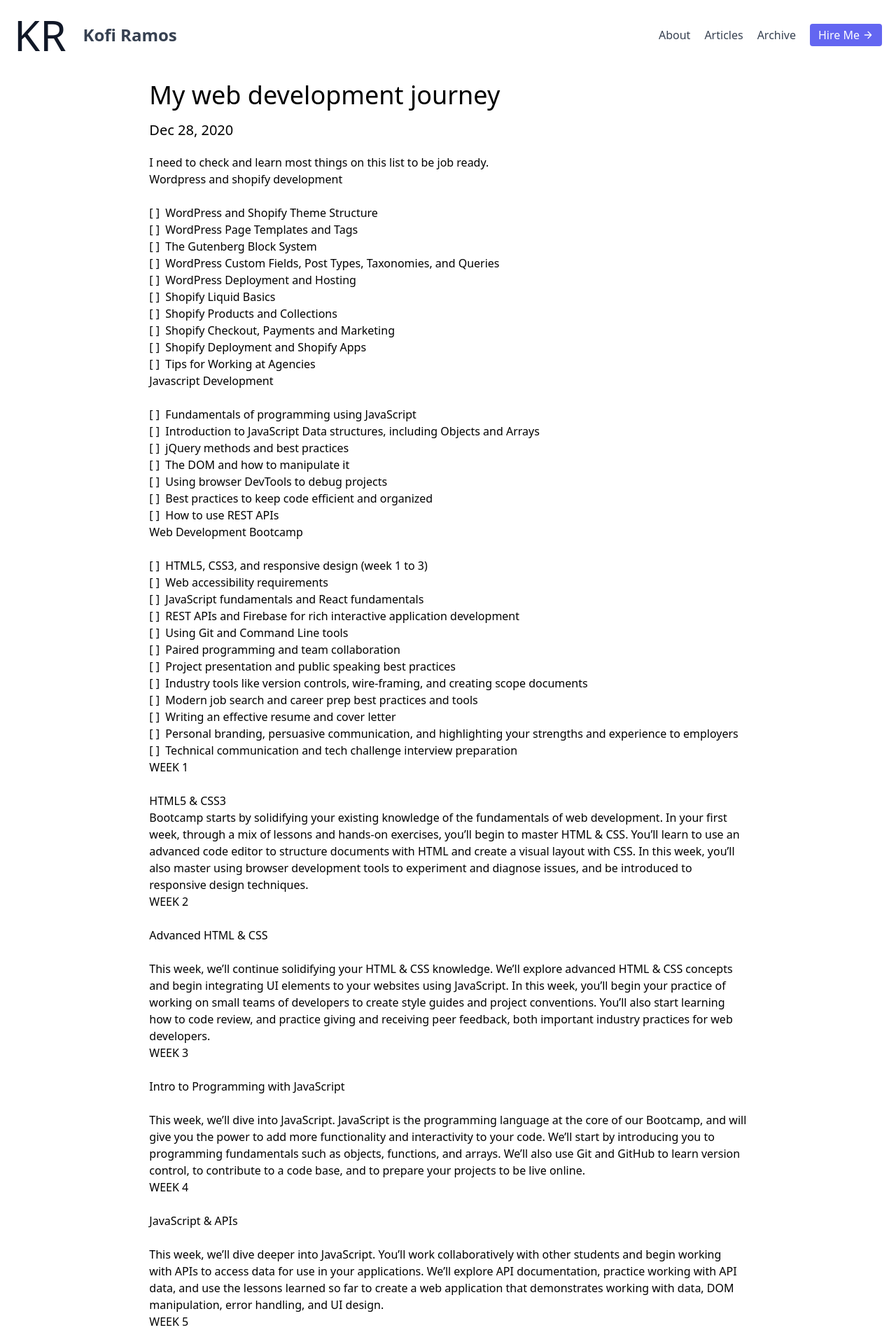
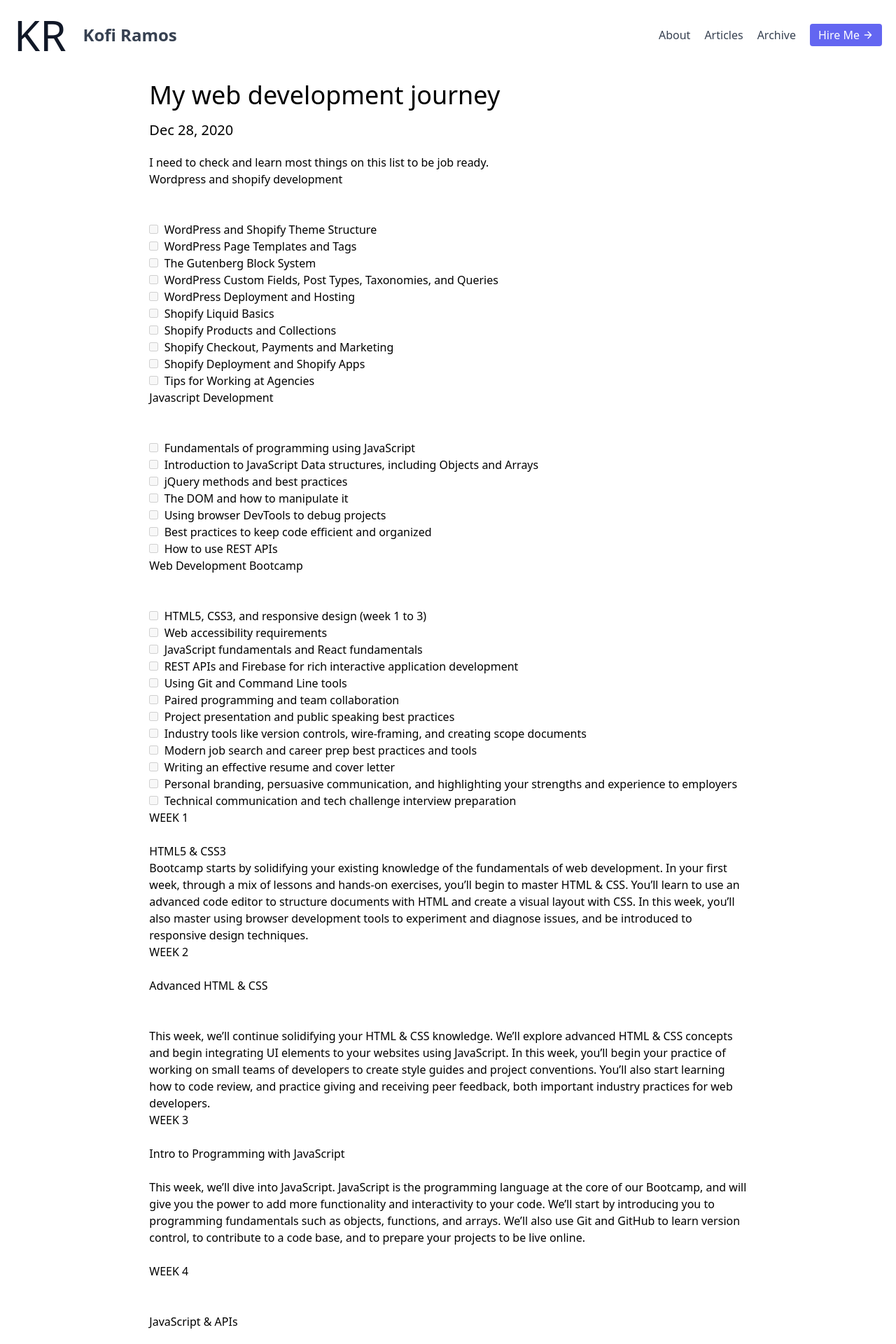
Before and after one commit to iamkarsoft/iamkarsoft.github.io, a Jekyll site: the page built from _posts/2020-12-28-my-web-development-journey.markdown, in a window 1280 px wide. Shown: the top 1920 px of the page at 70% size. Built offline with Jekyll 4.4.1, drawn with Linux system fonts in a browser that asks for light colours; nearby versions of some CDN libraries; some of the changed text lies outside the part shown.

Commit message:
[housekeeping]

````diff
--- a/_layouts/default.html
+++ b/_layouts/default.html
@@ -19,6 +19,8 @@
           rel="stylesheet"
           href="https://cdnjs.cloudflare.com/ajax/libs/font-awesome/5.13.1/css/all.min.css"
         />
+       <link rel="stylesheet" href="https://cdn.jsdelivr.net/npm/prismjs@1.23.0/themes/prism.css">
+
         <link rel="stylesheet" href="https://cdnjs.cloudflare.com/ajax/libs/highlight.js/10.5.0/styles/default.min.css">
 <script src="https://cdnjs.cloudflare.com/ajax/libs/highlight.js/10.5.0/highlight.min.js" defer></script>
 <!-- and it's easy to individually load additional languages -->
@@ -72,6 +74,8 @@
     </div>
     <!-- scripts -->
     <script src="main.js"></script>
+    <script src="https://cdn.jsdelivr.net/npm/prismjs@1.23.0/prism.min.js"></script>
+    <script src="https://cdn.jsdelivr.net/npm/prismjs@1.23.0/components.js"></script>
     <!-- scripts -->
 </body>
 
--- a/_posts/2020-12-07-removing-letsencrypt-ssl.markdown
+++ b/_posts/2020-12-07-removing-letsencrypt-ssl.markdown
@@ -10,7 +10,7 @@
 
 
 
-```
+```bash
 rm -rf /etc/letsencrypt/live/${DOMAIN}
 rm -rf /etc/letsencrypt/renewal/${DOMAIN}.conf
 rm -rf /etc/letsencrypt/archive/${DOMAIN}
@@ -19,7 +19,7 @@
 
 ### In case apache2 stops working
 
-```
+```bash
 apachectl stop
 /etc/init.d/apache2 start
 ```
--- a/_posts/2020-12-28-my-web-development-journey.markdown
+++ b/_posts/2020-12-28-my-web-development-journey.markdown
@@ -9,44 +9,47 @@
 
 ## Wordpress and shopify development
 <br>
+<br>
 
-- [ ]&nbsp; WordPress and Shopify Theme Structure
-- [ ]&nbsp; WordPress Page Templates and Tags
-- [ ]&nbsp; The Gutenberg Block System
-- [ ]&nbsp; WordPress Custom Fields, Post Types, Taxonomies, and Queries
-- [ ]&nbsp; WordPress Deployment and Hosting
-- [ ]&nbsp; Shopify Liquid Basics
-- [ ]&nbsp; Shopify Products and Collections
-- [ ]&nbsp; Shopify Checkout, Payments and Marketing
-- [ ]&nbsp; Shopify Deployment and Shopify Apps
-- [ ]&nbsp; Tips for Working at Agencies
+- [ ] &nbsp; WordPress and Shopify Theme Structure
+- [ ] &nbsp; WordPress Page Templates and Tags
+- [ ] &nbsp; The Gutenberg Block System
+- [ ] &nbsp; WordPress Custom Fields, Post Types, Taxonomies, and Queries
+- [ ] &nbsp; WordPress Deployment and Hosting
+- [ ] &nbsp; Shopify Liquid Basics
+- [ ] &nbsp; Shopify Products and Collections
+- [ ] &nbsp; Shopify Checkout, Payments and Marketing
+- [ ] &nbsp; Shopify Deployment and Shopify Apps
+- [ ] &nbsp; Tips for Working at Agencies
 
 
 ## Javascript Development
 <br>
-- [ ]&nbsp; Fundamentals of programming using JavaScript
-- [ ]&nbsp; Introduction to JavaScript Data structures, including Objects and Arrays
-- [ ]&nbsp; jQuery methods and best practices
-- [ ]&nbsp; The DOM and how to manipulate it
-- [ ]&nbsp; Using browser DevTools to debug projects
-- [ ]&nbsp; Best practices to keep code efficient and organized
-- [ ]&nbsp; How to use REST APIs
+<br>
+- [ ] &nbsp; Fundamentals of programming using JavaScript
+- [ ] &nbsp; Introduction to JavaScript Data structures, including Objects and Arrays
+- [ ] &nbsp; jQuery methods and best practices
+- [ ] &nbsp; The DOM and how to manipulate it
+- [ ] &nbsp; Using browser DevTools to debug projects
+- [ ] &nbsp; Best practices to keep code efficient and organized
+- [ ] &nbsp; How to use REST APIs
 
 
 ## Web Development Bootcamp
 <br>
-- [ ]&nbsp; HTML5, CSS3, and responsive design (week 1 to 3)
-- [ ]&nbsp;  Web accessibility requirements
-- [ ]&nbsp;  JavaScript fundamentals and React fundamentals
-- [ ]&nbsp;  REST APIs and Firebase for rich interactive application development
-- [ ]&nbsp;  Using Git and Command Line tools
-- [ ]&nbsp;  Paired programming and team collaboration
-- [ ]&nbsp;  Project presentation and public speaking best practices
-- [ ]&nbsp;  Industry tools like version controls, wire-framing, and creating scope documents
-- [ ]&nbsp;  Modern job search and career prep best practices and tools
-- [ ]&nbsp;  Writing an effective resume and cover letter
-- [ ]&nbsp;  Personal branding, persuasive communication, and highlighting your strengths and experience to employers
-- [ ]&nbsp;  Technical communication and tech challenge interview preparation
+<br>
+- [ ] &nbsp; HTML5, CSS3, and responsive design (week 1 to 3)
+- [ ] &nbsp;  Web accessibility requirements
+- [ ] &nbsp;  JavaScript fundamentals and React fundamentals
+- [ ] &nbsp;  REST APIs and Firebase for rich interactive application development
+- [ ] &nbsp;  Using Git and Command Line tools
+- [ ] &nbsp;  Paired programming and team collaboration
+- [ ] &nbsp;  Project presentation and public speaking best practices
+- [ ] &nbsp;  Industry tools like version controls, wire-framing, and creating scope documents
+- [ ] &nbsp;  Modern job search and career prep best practices and tools
+- [ ] &nbsp;  Writing an effective resume and cover letter
+- [ ] &nbsp;  Personal branding, persuasive communication, and highlighting your strengths and experience to employers
+- [ ] &nbsp;  Technical communication and tech challenge interview preparation
 
 
 ### WEEK 1
@@ -65,6 +68,7 @@
 <br>
 
 #### Advanced HTML & CSS
+<br>
 <br>
 This week, we’ll continue solidifying your HTML & CSS knowledge. We’ll explore
 advanced HTML & CSS concepts and begin integrating UI elements to your
@@ -86,8 +90,12 @@
 learn version control, to contribute to a code base, and to prepare your projects to
 be live online.
 <br>
+<br>
+
 ### WEEK 4
 <br>
+<br>
+
 #### JavaScript & APIs
 <br>
 This week, we’ll dive deeper into JavaScript. You’ll work collaboratively with other
@@ -99,6 +107,8 @@
 
 ### WEEK 5
 <br>
+<br>
+
 #### Advanced JavaScript
 <br>
 In our second full week tackling JavaScript, you’ll learn about Ajax and JSON,
@@ -110,6 +120,8 @@
 
 ### WEEK 6
 <br>
+<br>
+
 #### JavaScript Web Applications & React
 <br>
 This week we’ll start exploring React, a popular JavaScript library. You’ll learn how
@@ -121,6 +133,8 @@
 
 ### WEEK 7
 <br>
+<br>
+
 #### React Continued
 <br>
 Building on last week’s learning, you’ll continue working on your introductory
@@ -133,7 +147,9 @@
 
 ### WEEK 8
 <br>
+
 #### Putting It All Together
+<br>
 <br>
 This week we’ll put the “project” in project-based learning. You’ll focus on continuing
 your large group project, using in-class work time to build your complex, showstopping
@@ -144,13 +160,14 @@
 
 ## Full-stack bootcamp
 <br>
-- [ ]&nbsp;HTTP Requests & methods
-- [ ]&nbsp;Client & server communication
-- [ ]&nbsp;API implementation using server-side
-- [ ]&nbsp;Data persistence and document-oriented database systems
-- [ ]&nbsp;End-user and client-server authentication techniques
-- [ ]&nbsp;Front-end and back-end security techniques
-- [ ]&nbsp;Cloud-hosted deployment & project dependency management and bundling tools
+<br>
+- [ ] &nbsp;HTTP Requests & methods
+- [ ] &nbsp;Client & server communication
+- [ ] &nbsp;API implementation using server-side
+- [ ] &nbsp;Data persistence and document-oriented database systems
+- [ ] &nbsp;End-user and client-server authentication techniques
+- [ ] &nbsp;Front-end and back-end security techniques
+- [ ] &nbsp;Cloud-hosted deployment & project dependency management and bundling tools
 
 
 ### MODULE 1
@@ -159,6 +176,7 @@
 <br>
 
 #### Modern JavaScript Techniques & React
+<br>
 <br>
 Welcome to Full-Stack Development! We’ll start with a reviewing some modern
 JavaScript techniques and React, the front-end framework we’ll be using
@@ -171,6 +189,7 @@
 
 #### The Full-Stack: Front-Ends & Back-Ends
 <br>
+<br>
 Now that you’ve carved out the front end of your app, we’ll turn your project into a
 fully-fledged full-stack application through the power of NodeJS. You’ll learn how
 to build your first fully functional API using the server-side framework Express, and
@@ -182,6 +201,7 @@
 
 
 #### Storing & Persisting Data
+<br>
 <br>
 We’ll continue to build out your application’s back end by learning about the
 database ecosystem, and we’ll examine the differences between relational vs nonrelational
@@ -227,9 +247,10 @@
 
 ### MODULE 7
 <br>
-
+<br>
 
 #### Front-End Authentication
+<br>
 <br>
 Now that we’ve successfully learned how to manage back-end authentication,
 we’ll start to focus on how to create a user experience in our React app that
@@ -244,6 +265,7 @@
 
 #### Back-End Security
 <br>
+<br>
 In this module we’ll explore different techniques for securing our applications
 with data validation and sanitization. We’ll also examine how to protect 3rdparty
 API keys using environment variables.
@@ -255,6 +277,7 @@
 
 #### Deploying Our Application
 <br>
+<br>
 With our full-stack application ready to launch, you’ll learn how to deploy your
 application onto the web so that others can start using it!
 <br>
@@ -262,6 +285,7 @@
 
 ### MODULE 10
 <br>
+<br>
 Final Project Presentations, Scaling our Application, & Beyond
 As we wrap up the course, we’ll talk about the reality of being a professional
 application developer, how to make our applications scale, why testing is
--- a/_posts/2021-01-26-serverless-tips.markdown
+++ b/_posts/2021-01-26-serverless-tips.markdown
@@ -10,6 +10,6 @@
 the following are a few tips from fireship.io to be on a safer side
 
 - Set up budget alert
-- do not create infinite loops in serverless
-- don't configure things to scale until you have to
-- secure your stuff
+- Do not create infinite loops in serverless
+- Don't configure things to scale until you have to
+- Secure your stuff
--- a/custom.css
+++ b/custom.css
@@ -14,14 +14,28 @@
 
 }
 pre code {
-	margin: 10% 0%;
-	padding: 10px;
-	color: #fff;
-	overflow-x: auto;
+	    color: #bfc7d5;
+    font-size: 16px;
+    text-shadow: none;
+    font-family: Fira Code,Menlo,Consolas,Monaco,Andale Mono,Ubuntu Mono,monospace;
+    direction: ltr;
+    text-align: left;
+    white-space: pre;
+    word-spacing: normal;
+    word-break: normal;
+    line-height: 2;
+    -moz-tab-size: 4;
+    -o-tab-size: 4;
+    tab-size: 4;
+    -webkit-hyphens: none;
+    -ms-hyphens: none;
+    hyphens: none;
+     overflow: auto;
 }
 
 code.highlighter-rouge{
 	color: #e7514b;
 	background: #ec565030;
 	padding: 4px 2px;
+	margin: 10px;
 }
````
Also changed, not shown: _posts/2020-11-30-vue-snippets-part-two.md (+0 -1 lines).
